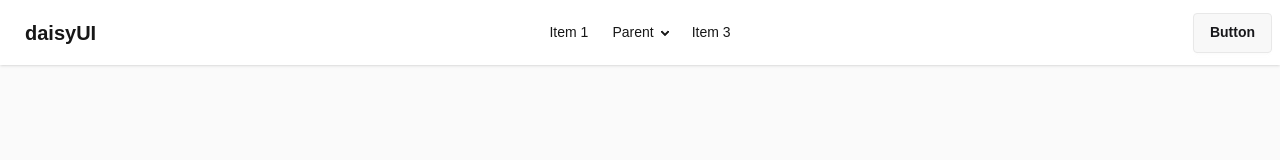
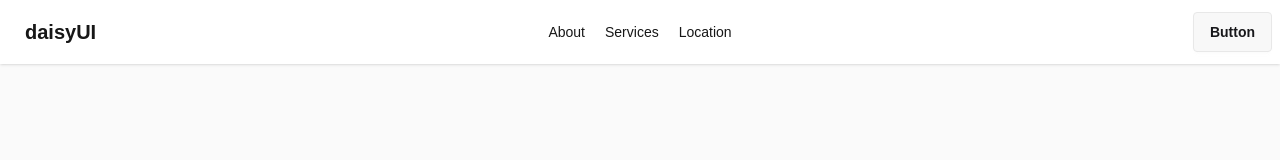
Before and after one commit to abdussattarsakil/first-next.js-project, a Next.js app: page / in a window 1280 px wide. Shown: the top 160 px of the page. Built offline with nearby package versions, Linux system fonts and the light colour scheme.

Commit message:
learan next.js routing

```diff
--- a/src/components/Navbar.jsx
+++ b/src/components/Navbar.jsx
@@ -1,6 +1,14 @@
+import Link from "next/link";
 
 
 const Navbar = () => {
+
+    const list =<>
+   <Link href={"/about"}>About</Link>
+   <Link href={"/"}>Services</Link>
+   <Link href={"/"}>Location</Link>
+    </>
+
     return (
         <div>
 
@@ -13,32 +21,14 @@ const Navbar = () => {
                         <ul
                             tabIndex="-1"
                             className="menu menu-sm dropdown-content bg-base-100 rounded-box z-1 mt-3 w-52 p-2 shadow">
-                            <li><a>Item 1</a></li>
-                            <li>
-                                <a>Parent</a>
-                                <ul className="p-2">
-                                    <li><a>Submenu 1</a></li>
-                                    <li><a>Submenu 2</a></li>
-                                </ul>
-                            </li>
-                            <li><a>Item 3</a></li>
+                            {list}
                         </ul>
                     </div>
                     <a className="btn btn-ghost text-xl">daisyUI</a>
                 </div>
                 <div className="navbar-center hidden lg:flex">
-                    <ul className="menu menu-horizontal px-1">
-                        <li><a>Item 1</a></li>
-                        <li>
-                            <details>
-                                <summary>Parent</summary>
-                                <ul className="p-2 bg-base-100 w-40 z-1">
-                                    <li><a>Submenu 1</a></li>
-                                    <li><a>Submenu 2</a></li>
-                                </ul>
-                            </details>
-                        </li>
-                        <li><a>Item 3</a></li>
+                    <ul className="menu menu-horizontal px-1 gap-5">
+                        {list}
                     </ul>
                 </div>
                 <div className="navbar-end">
```
